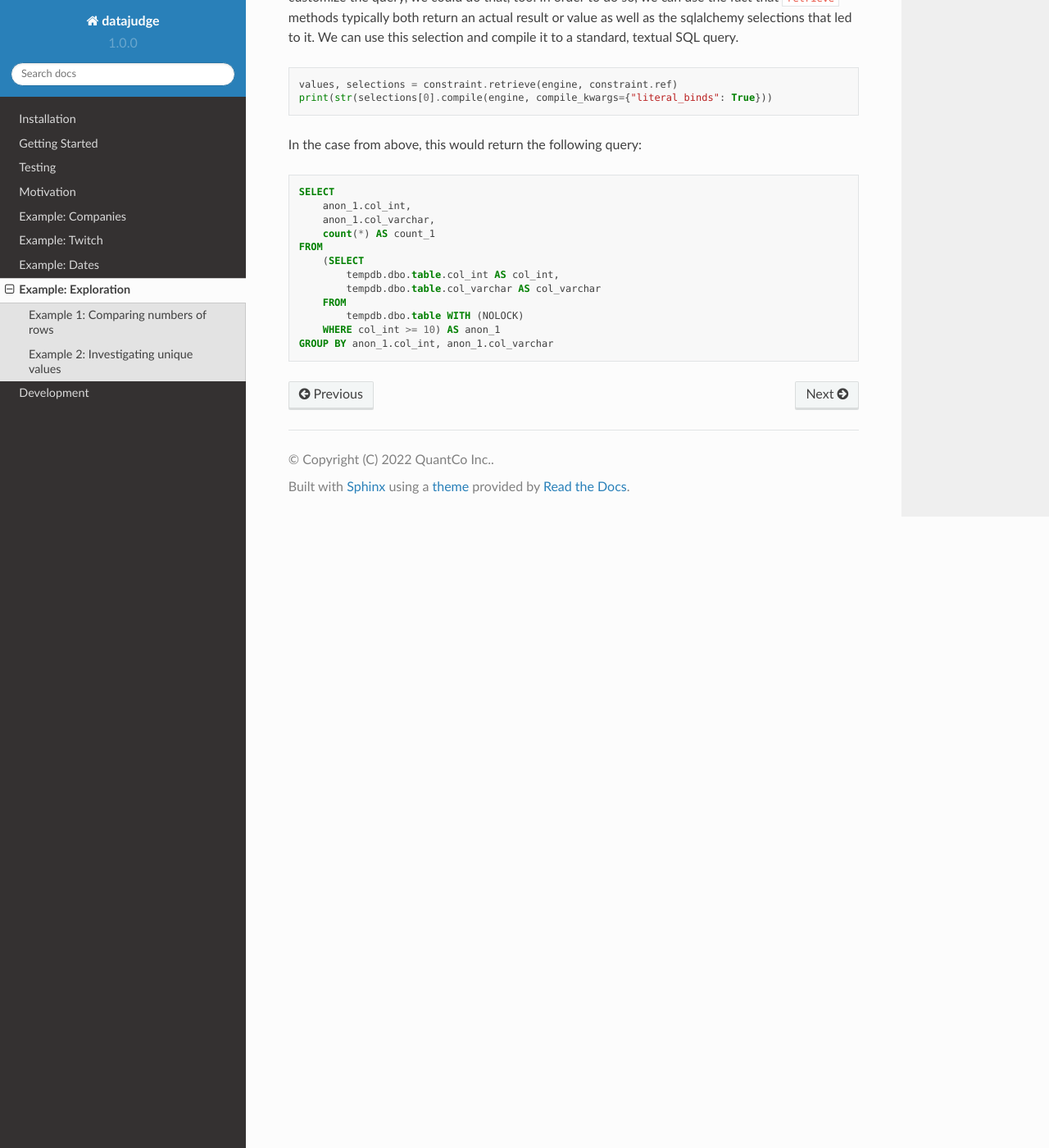
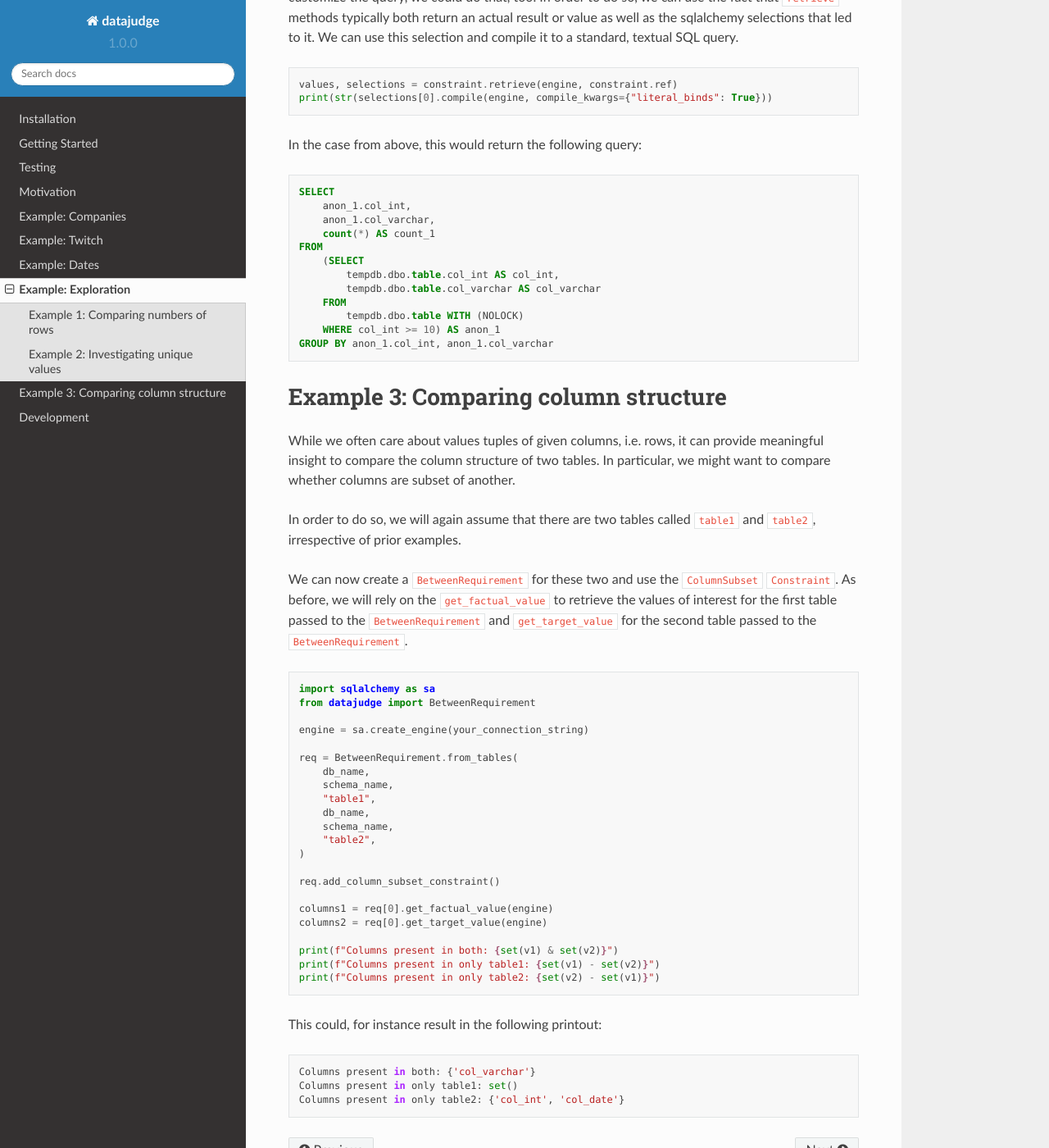
Before and after one commit to Quantco/datajudge, a Sphinx documentation site: the page built from docs/source/examples/exploration.rst, in a window 1280 px wide and 1400 px high, scrolled down 2626 px. Shown: the whole window at 82% size. Built offline with Sphinx 7.4.7 and the Read the Docs theme 2.0.0, drawn with Linux system fonts in a browser that asks for light colours; pages that are not in the unit, such as notebooks, are missing from menus; some of the changed text lies outside the part shown.

Commit message:
Add example on column structure.

```diff
--- a/docs/source/examples/exploration.rst
+++ b/docs/source/examples/exploration.rst
@@ -49,10 +49,10 @@ both tables and add a ``NRowsEquality`` ``Constraint`` onto it.
 .. code-block:: python
 
     import sqlalchemy as sa
-    from datajudge import requirements, Condition
+    from datajudge import BetweenRequirement, Condition
 
     engine = sa.create_engine(your_connection_string)
-    req = requirements.BetweenRequirement.from_tables(
+    req = BetweenRequirement.from_tables(
         db_name,
         schema_name,
         "table1",
@@ -158,3 +158,53 @@ In the case from above, this would return the following query:
 	    tempdb.dbo.table WITH (NOLOCK)
         WHERE col_int >= 10) AS anon_1
     GROUP BY anon_1.col_int, anon_1.col_varchar
+
+
+Example 3: Comparing column structure
+=====================================
+
+While we often care about values tuples of given columns, i.e. rows, it can provide
+meaningful insight to compare the column structure of two tables. In particular, we
+might want to compare whether columns are subset of another.
+
+In order to do so, we will again assume that there are two tables called ``table1``
+and ``table2``, irrespective of prior examples.
+
+We can now create a ``BetweenRequirement`` for these two and use the ``ColumnSubset``
+``Constraint``. As before, we will rely on the ``get_factual_value`` to retrieve
+the values of interest for the first table passed to the ``BetweenRequirement``
+and ``get_target_value`` for the second table passed to the ``BetweenRequirement``.
+
+.. code-block:: python
+
+    import sqlalchemy as sa
+    from datajudge import BetweenRequirement
+
+    engine = sa.create_engine(your_connection_string)
+
+    req = BetweenRequirement.from_tables(
+        db_name,
+        schema_name,
+        "table1",
+        db_name,
+        schema_name,
+        "table2",
+    )
+
+    req.add_column_subset_constraint()
+
+    columns1 = req[0].get_factual_value(engine)
+    columns2 = req[0].get_target_value(engine)
+
+    print(f"Columns present in both: {set(v1) & set(v2)}")
+    print(f"Columns present in only table1: {set(v1) - set(v2)}")
+    print(f"Columns present in only table2: {set(v2) - set(v1)}")
+
+
+This could, for instance result in the following printout:
+
+.. code-block:: python
+
+    Columns present in both: {'col_varchar'}
+    Columns present in only table1: set()
+    Columns present in only table2: {'col_int', 'col_date'}
```
Also changed, not shown: other parts of docs/source/examples/exploration.rst (+1 -1 lines).
